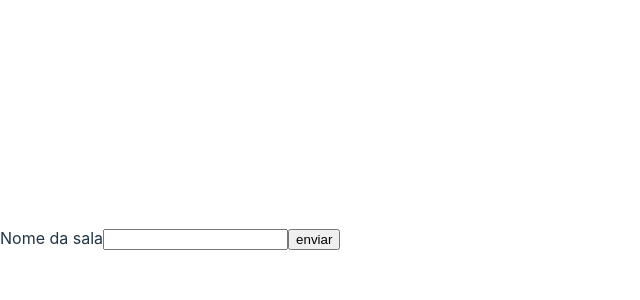
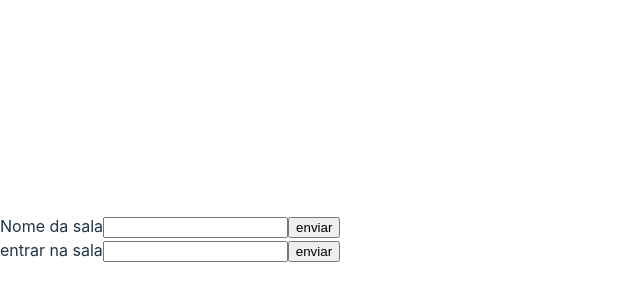
Before and after one commit to LuizFJP/los-gallos-musicales-frontend, a React (Vite) app: page / in a window 1280 px wide. Shown: the part 162-462 px from the top of the page, without its empty margins (0-640 px from the left). Built offline with nearby package versions, Linux system fonts and the light colour scheme.

Commit message:
create single rooms

```diff
--- a/src/App.tsx
+++ b/src/App.tsx
@@ -1,7 +1,4 @@
-import React, { useRef, useEffect, Fragment, useState } from "react";
-import { io } from "socket.io-client";
-import * as frame from "canvas-to-buffer";
-import { debounce } from "lodash";
+import React, { Fragment, useState } from "react";
 import Websocket from "./Websocket";
 
 const App: React.FC = () => {
@@ -12,13 +9,20 @@ const App: React.FC = () => {
     setRoom(e.currentTarget.value);
   }
 
+  async function enterRoom() {
+    setToggle(!toggle);
+  }
+
   async function handleToggleClick() {
-    await fetch("http://localhost:8100/create", {
+      await fetch("http://localhost:8100/create", {
       method: "POST",
-      body: JSON.stringify({ room }),
+      headers: {
+        Accept: "application/json",
+        "Content-Type": "application/json"
+      },
+      body: JSON.stringify({room}),
     });
-    setToggle(!toggle);
-
+  setToggle(!toggle);
   }
 
 
@@ -26,11 +30,17 @@ const App: React.FC = () => {
     return (
       <Fragment>
         <label htmlFor="">
-          {" "}
           Nome da sala
           <input type="text" value={room} onChange={handleRoomClick}/>
         </label>
-        <input type="button" value="enviar" onClick={() => handleToggleClick()}/>
+        <input type="button" value="enviar" onClick={handleToggleClick}/>
+        <div>
+          <label htmlFor="">
+            entrar na sala
+            <input type="text" value={room} onChange={handleRoomClick}/>
+          </label>
+          <input type="button" value="enviar" onClick={enterRoom}/>
+        </div>
       </Fragment>
     );
   } else {
--- a/src/Websocket.tsx
+++ b/src/Websocket.tsx
@@ -23,12 +23,12 @@ const Websocket: React.FC<WebSocketProps> = (props: WebSocketProps) => {
     }
 
     async function startDraw(context: CanvasRenderingContext2D | null) {
-      const res = await fetch("http://localhost:8100")
+      const res = await fetch(`http://localhost:8100/room/?name=${props.room}`)
       const draw = await res.json();
       var img = new Image();
       img.onload = () => context?.drawImage(img,0,0);
-      img.src = draw.img;
-
+      img.src = draw;
+      console.log(draw);
     }
 
      useEffect(() => {
@@ -46,7 +46,7 @@ const Websocket: React.FC<WebSocketProps> = (props: WebSocketProps) => {
 
       let isDrawing = false;
 
-      socket.on('draw', (data: any) => {
+      socket.on(`${props.room} draw`, (data: any) => {
         drawCircle(context, data.x, data.y);
       })
 
@@ -95,12 +95,12 @@ const Websocket: React.FC<WebSocketProps> = (props: WebSocketProps) => {
 
     const saveCanvas = (data: any) => {
       console.log(data);
-      socket.emit("save", data)
+      socket.emit(`${props.room} save`, data)
     }
 
     const send = (x: number, y: number) => {
       let data = {x,y};
-      socket.emit("draw", data);
+      socket.emit(`${props.room} draw`, data);
       debouncedSave(canvasRef.current?.toDataURL());
     }
 
```
Also changed, not shown: 1 other file (tests, documents, lock files or other folders).
